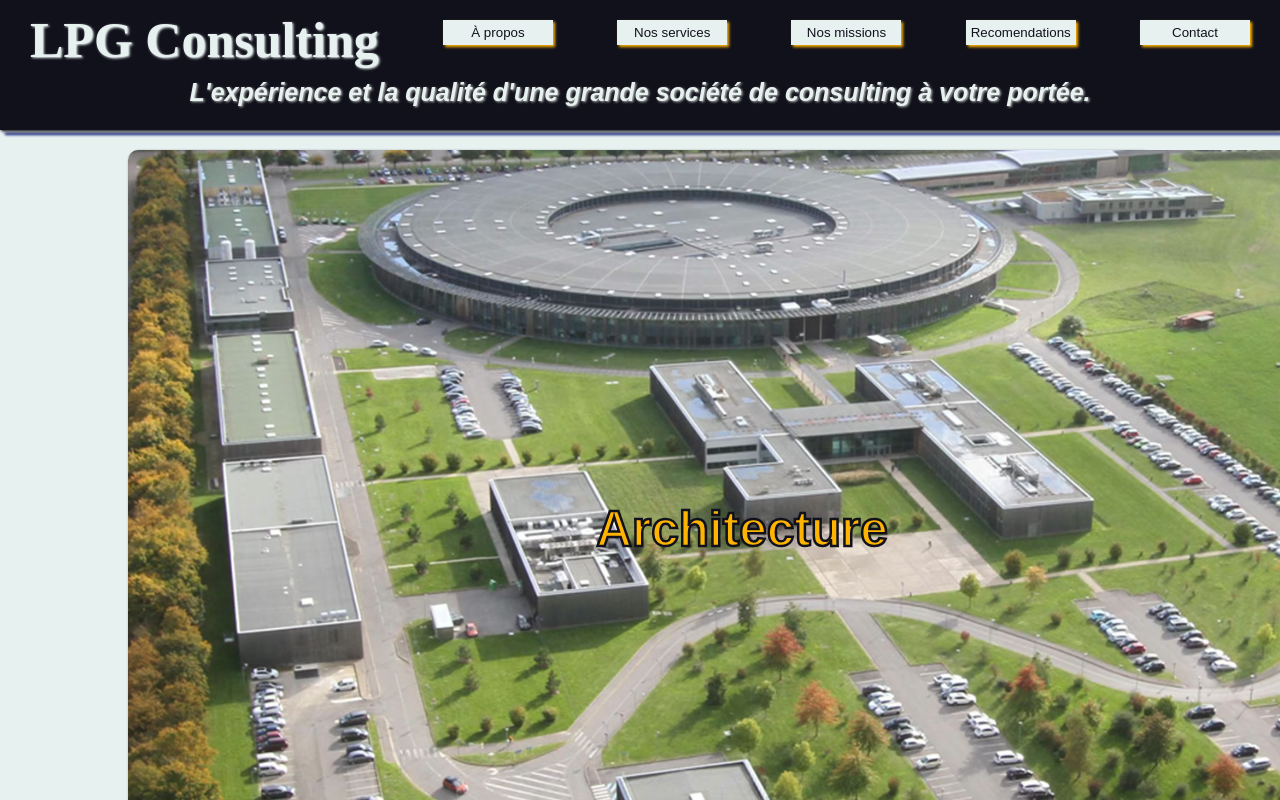
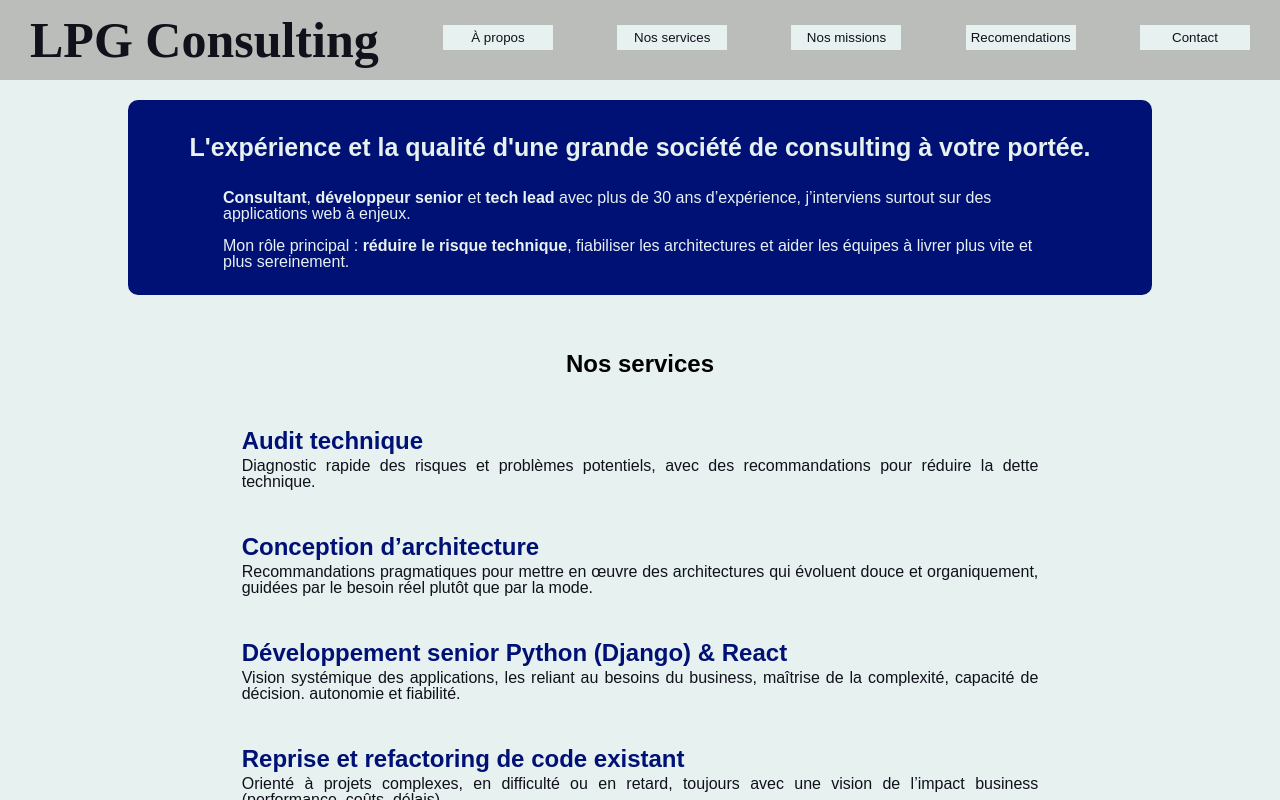
Before and after one commit to sdeorym/mithrandir, a React (Vite) app: page / in a window 1280 px wide. Shown: the top 800 px of the page. Built offline with nearby package versions, Linux system fonts and the light colour scheme; a web font is replaced by a local one.

Commit message:
versión 2020s

```diff
--- a/src/App.jsx
+++ b/src/App.jsx
@@ -1,6 +1,7 @@
 import './styles/App.css'
 import Menu from './Components/Menu.jsx';
 import Slider from './Components/Slider.jsx';
+import Hero from './Components/Hero.jsx';
 import About from './Components/About.jsx';
 import Services from './Components/Services.jsx';
 import Missions from './Components/Missions.jsx';
@@ -21,17 +22,20 @@ function App() {
         <Menu />
       </header>
       <main>
-        <section id="slide">
-          <Slider />
+        <section id="hero">
+          <Hero />
+        </section>
+        <section id="services">
+          <Services />
         </section>
         <section id="about">
           <About />
         </section>
-        <section id="services">
-          <Services />
-        </section>
         <section id="missions">
           <Missions />
+        </section>
+        <section id="slide">
+          <Slider />
         </section>
         <section id="recomendations">
           <Recomendations />
--- a/src/Components/Contact.jsx
+++ b/src/Components/Contact.jsx
@@ -1,4 +1,4 @@
-import ContactForm from "./ContactForm.jsx";
+// import ContactForm from "./ContactForm.jsx";
 
 function Contact() {
     return (
@@ -6,8 +6,7 @@ function Contact() {
             <h2>Contactez-nous</h2>
             <h3 className="contactAddress">info@lpgconsulting.fr</h3>
             <p>17-19 Rue de la Solidarité<br />75019 Paris</p>
-            <h3 className="contactAddress">Tel </h3>
-            <ContactForm />
+
         </>
     )
 }
--- /dev/null
+++ b/src/Components/Hero.jsx
@@ -0,0 +1,12 @@
+function Hero() {
+    return (
+        <div className="#hero">
+            <h2>L'expérience et la qualité d'une grande société de consulting à votre portée.</h2>
+            <p><b>Consultant</b>, <b>développeur senior</b> et <b>tech lead</b> avec plus de 30 ans d’expérience, j’interviens surtout sur des applications web à enjeux.</p>
+            <br />
+            <p>Mon rôle principal : <b>réduire le risque technique</b>, fiabiliser les architectures et aider les équipes à livrer plus vite et plus sereinement.</p>
+        </div>
+    )
+}
+
+export default Hero
--- a/src/Components/Menu.jsx
+++ b/src/Components/Menu.jsx
@@ -55,7 +55,6 @@ function Menu() {
                     />
                 </div>)}
         </div>
-        <h3>L'expérience et la qualité d'une grande société de consulting à votre portée.</h3>
     </>)
 }
 
--- a/src/Components/Slider.jsx
+++ b/src/Components/Slider.jsx
@@ -1,13 +1,14 @@
-import { useEffect, useState } from "react";
-import confiance from "../assets/images/slider/00-nube-logos.avif";
+/* import { useEffect, useState } from "react";
 import aglae from "../assets/images/slider/01-aglae.avif";
 import synchrotron from "../assets/images/slider/02-synchrotron.avif";
 import jeanZay from "../assets/images/slider/03-JeanZay.avif";
 import motors from "../assets/images/slider/04-gm.avif";
-import aircraft from "../assets/images/slider/05-aeromexico.avif";
+import aircraft from "../assets/images/slider/05-aeromexico.avif";*/
+import confiance from "../assets/images/slider/00-nube-logos.avif";
+
 
 function Slider() {
-    const [index, setIndex] = useState(0);
+    /*const [index, setIndex] = useState(0);
 
     const slides = [
         {
@@ -49,17 +50,15 @@ function Slider() {
     ]
     const nextCard = () => {
         setTimeout( () => setIndex(index < (slides.length - 1) ? index+1 : 0), 3000 );};
-    useEffect(() => { nextCard(); }, [index]);
+    useEffect(() => { nextCard(); }, [index]);*/
 
     return (
         <>
             <div className="slideShow">
-                {slides.map ((s) =>
-                    <div key={s.id} className={`sliderWindow sliderWindow--${Number(s.id) === index ? "display" : "hide"}`}>
-                        <span>{s.concept}</span>
-                        <img src={s.source} alt={s.alt}></img>
-                    </div>
-                )}
+                <div className="sliderWindow">
+                    <span>Ils nous ont fait confiance</span>
+                    <img src={confiance} alt="Logos des entreprises où Luis Arean a fait ses services."></img>
+                </div>
             </div>
         </>
     )
--- a/src/styles/App.css
+++ b/src/styles/App.css
@@ -5,10 +5,9 @@
   --blue-fonts-lighter: #001176;
   --blue-fonts-lighter-blurred: rgba(0, 17, 118, 0.5);
   --white: #e7f1f0;
-  --frame: #d1d7d5;
-  --gold: #ffb400;
-  --pale-gold: #feff9c;
-  /*--blue-and-gray-wave: linear-gradient(135deg, var(--blue-fonts-lighter) 60%, var(--gray-backs));
+  --yellow-postit: rgba(254, 255, 181,.75);
+  /*--frame: #d1d7d5; eef5f4 f2f6f5 f0f4f3
+  --blue-and-gray-wave: linear-gradient(135deg, var(--blue-fonts-lighter) 60%, var(--gray-backs));
   Check grey-pilgrim before using it with light colours.*/
 }
 @font-face {
@@ -47,25 +46,33 @@ body {
   width: 100%;
   background-color: var(--white);
 }
-header {
+/*header {
   box-shadow:
     1.25px 1.25px 2.5px var(--gray-fonts),
     2.5px 2.5px 2.5px var(--gray-backs),
     5px 5px 2.5px var(--blue-fonts-lighter);
-}
+}*/
 h1 {
-  text-shadow: 1.25px 1.25px 2.5px var(--white);
+  /*text-shadow: 1.25px 1.25px 2.5px var(--gold);*/
   font-size:50px;
 }
-#about, #missions, #contact/*, #resumee*/ {
-  color: var(--gray-fonts);
-  background: linear-gradient(240deg, var(--gray-backs) 69%, var(--gray-backs-blurred), var(--blue-fonts-lighter));
-}
-#services, #recomendations {
+/*#about, #missions, #recomendations/*, #resumee*/ /*{
+  color: var(--gray-fonts);}
+  /*background: linear-gradient(240deg, var(--gray-backs) 69%, var(--gray-backs-blurred), var(--blue-fonts-lighter));*/
+
+#hero {
   color: var(--white);
   background-color: var(--blue-fonts-lighter);
-  background: linear-gradient(177.5deg, var(--blue-fonts-lighter) 48%, var(--blue-fonts-lighter-blurred), var(--gray-backs));
+  margin-top: 100px;
+  /*background: linear-gradient(177.5deg, var(--blue-fonts-lighter) 48%, var(--blue-fonts-lighter-blurred), var(--gray-backs));*/
 }
+#hero h2 {
+  font-size: 25px
+}
+#hero p {
+  padding: 0px 75px;
+}
+
 h2, h3 {
   text-align: center;
 }
@@ -75,7 +82,7 @@ h2 {
 h3 {
   font-style:italic;
   font-size:25px;
-  text-shadow: 1.25px 1.25px 2.5px var(--gray-backs);
+  /*text-shadow: 1.25px 1.25px 2.5px var(--gold);*/
 
 }
 #about h2, #contact h2 {
@@ -91,21 +98,20 @@ h3 {
 section {
   padding: 25px 20px;
   margin: 1.75% 10%;
-  box-shadow:
+  /*box-shadow:
   1.25px 1.25px 2.5px var(--gray-fonts),
   3.5px 3.5px 3.5px var(--gold),
-  5px 5px 2.5px var(--blue-fonts-lighter);
+  5px 5px 2.5px var(--blue-fonts-lighter);*/
   border-radius: 10px;
   scroll-margin-top: 150px;
 }
 #slide {
   padding: 0;
-  margin-top: 150px;
 }
 /* Page menu specific styles*/
 header {
-  background-color: var(--gray-fonts);
-  color: var(--white);
+  background-color: var(--gray-backs);
+  color: var(--gray-fonts);
   position: fixed;
   top: 0;
   left: 0;
@@ -115,7 +121,7 @@ header {
 
 }
 header h2 {
-  text-shadow: 0.75px 0.75px 1px var(--white);
+  /*text-shadow: 0.75px 0.75px 1px var(--white);*/
   padding: 5px;
 }
 .front {
@@ -137,6 +143,7 @@ header h2 {
   height: 25px;
   display: flex;
   flex-direction: row;
+  margin-top: 5px;
   gap: 50px;
   justify-content: space-around;
   padding: 20px 15px 20px 0;
@@ -149,21 +156,22 @@ header h2 {
   border: none;
   font-family: 'LibreBaskerville', sans-serif;
   font-style:normal;
-  box-shadow: 2px 2px 2.75px var(--gold);
+  /*box-shadow: 2px 2px 2.75px var(--gold);*/
 }
 .taggingSections button:hover {
   scale: 1.25;
   width: 125px;
   border-radius: 4%;
-  box-shadow: 2px 2px 2.75px var(--gold);
+  /*box-shadow: 2px 2px 2.75px var(--gold);*/
 }
 
 /* Slider styles*/
 .slideShow {
   position: relative;
-  width: 1228px;
-  height: 758.96px;
+  width: 921px;
+  height: 569.22px;
   overflow: hidden;
+  margin: 0 auto;
 }
 .sliderWindow {
   position: absolute;
@@ -171,7 +179,8 @@ header h2 {
   left: 0;
   width: 100%;
   height: 100%;
-  text-align: start;
+
+  /*text-align: start;*/
 }
 .sliderWindow img {
   z-index: 0;
@@ -186,12 +195,11 @@ header h2 {
   position: absolute;
   z-index: 10;
   font-family: 'LibreBaskerville' sans-serif;
-  -webkit-text-stroke: 2.5px var(--gray-fonts);;
-  color: var(--gold);
-  top: 50%;
-  left: 50%;
-  transform: translate(-50%, -50%);
-  font-size: 49.5px;
+  color: var(--blue-fonts-lighter);
+  top: 90%;
+  right: 5%;
+
+  font-size: 40px;
   font-weight: bold;
 }
 .sliderWindow--hide {
@@ -226,6 +234,9 @@ li::marker, .about-par b {
   flex-direction: row;
   justify-content:space-between;
 }
+.frame {
+  margin: 30px 0;
+}
 
 /* Services component*/
 .serving {
@@ -242,7 +253,7 @@ li::marker, .about-par b {
   border-radius: 12px;
   height: auto;
   padding: 15px;
-  box-shadow: 1.25px 1.25px 2.5px var(--blue-fonts-lighter-blurred);
+  /*box-shadow: 1.25px 1.25px 2.5px var(--blue-fonts-lighter-blurred);*/
   gap: 5px;
   text-align: Justify;
 }
@@ -286,7 +297,7 @@ li::marker, .about-par b {
 }
 .info {
   position: relative;
-  background: var(--frame);
+  background: var(--white);
   min-width: 300px;
   overflow-y: auto;
   overflow-x: hidden;
@@ -299,11 +310,12 @@ li::marker, .about-par b {
   outline: none;
   background-clip: padding-box;
   box-shadow: none;
+  padding: 0;
 }
 
 .info img {
   border-radius: 9px;
-  box-shadow: 1.25px 1.25px 2.5px var(--blue-fonts-lighter);
+  /*box-shadow: 1.25px 1.25px 2.5px var(--blue-fonts-lighter);*/
 }
 .infoTitle {
   display: flex;
@@ -321,7 +333,7 @@ li::marker, .about-par b {
 }
 .modalCard {
   background-color: var(--white);
-  box-shadow: 1.25px 1.25px 2.5px var(--blue-fonts-lighter);
+  box-shadow: 1px 1px 1px var(--gray-backs);
   border-radius: 10px;
   padding: 4%;
   display: flex;
@@ -337,7 +349,7 @@ li::marker, .about-par b {
 }
 .tinyImage {
   border-radius: 9px;
-  box-shadow: 1.25px 1.25px 2.5px var(--blue-fonts-lighter-blurred);
+  /*box-shadow: 1.25px 1.25px 2.5px var(--blue-fonts-lighter-blurred);*/
 }
 .tinyLogo {
   width: 50px;
@@ -406,10 +418,10 @@ li::marker, .about-par b {
 
 .quoting {
   flex: 1 1 300px; /* 300px minimum, it adapts itself */
-  background-color: var(--pale-gold);
+  background-color: var(--yellow-postit);
   padding: 20px;
   border-radius: 12px;
-  box-shadow: 1.25px 1.25px 2.5px var(--blue-fonts-lighter-blurred);
+  /*box-shadow: 1.25px 1.25px 2.5px var(--blue-fonts-lighter-blurred);*/
 }
 .whatTheySaid {
   color: var(--gray-fonts);
@@ -437,18 +449,18 @@ blockquote span {
   font-style: italic;
   padding: 15px;
   color:var(--blue-fonts-lighter);
-  text-shadow: 1.25px 1.25px 2.5px var(--blue-fonts-lighter-blurred);
+  /*text-shadow: 1.25px 1.25px 2.5px var(--blue-fonts-lighter-blurred);*/
 }
 
 footer {
   height: auto;
-  background-color: var(--gray-fonts);
-  color: var(--white);
+  background-color: var(--gray-backs);
+  color: var(--gray-fonts);
   padding: 20px;
   text-align: center;
 }
 
 .contactAddress {
   color: var(--blue-fonts-lighter);
-  text-shadow: 1.25px 1.25px 2.5px var(--gold);
+  /*text-shadow: 1.25px 1.25px 2.5px var(--gold);*/
 }
```
Also changed, not shown: src/Components/About.jsx (+3 -4 lines), src/assets/images/modal/cardImages/small/aeromexico.avif.
